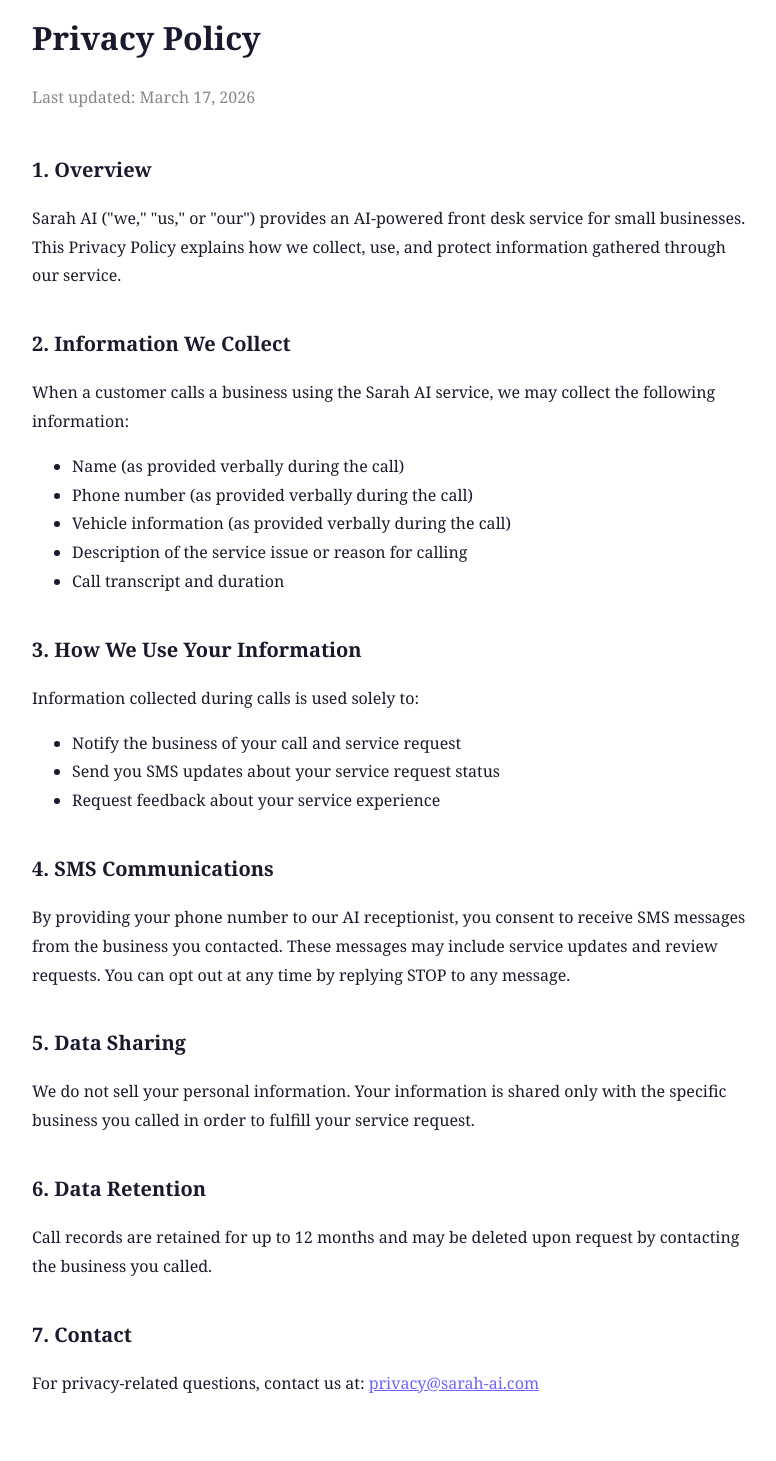
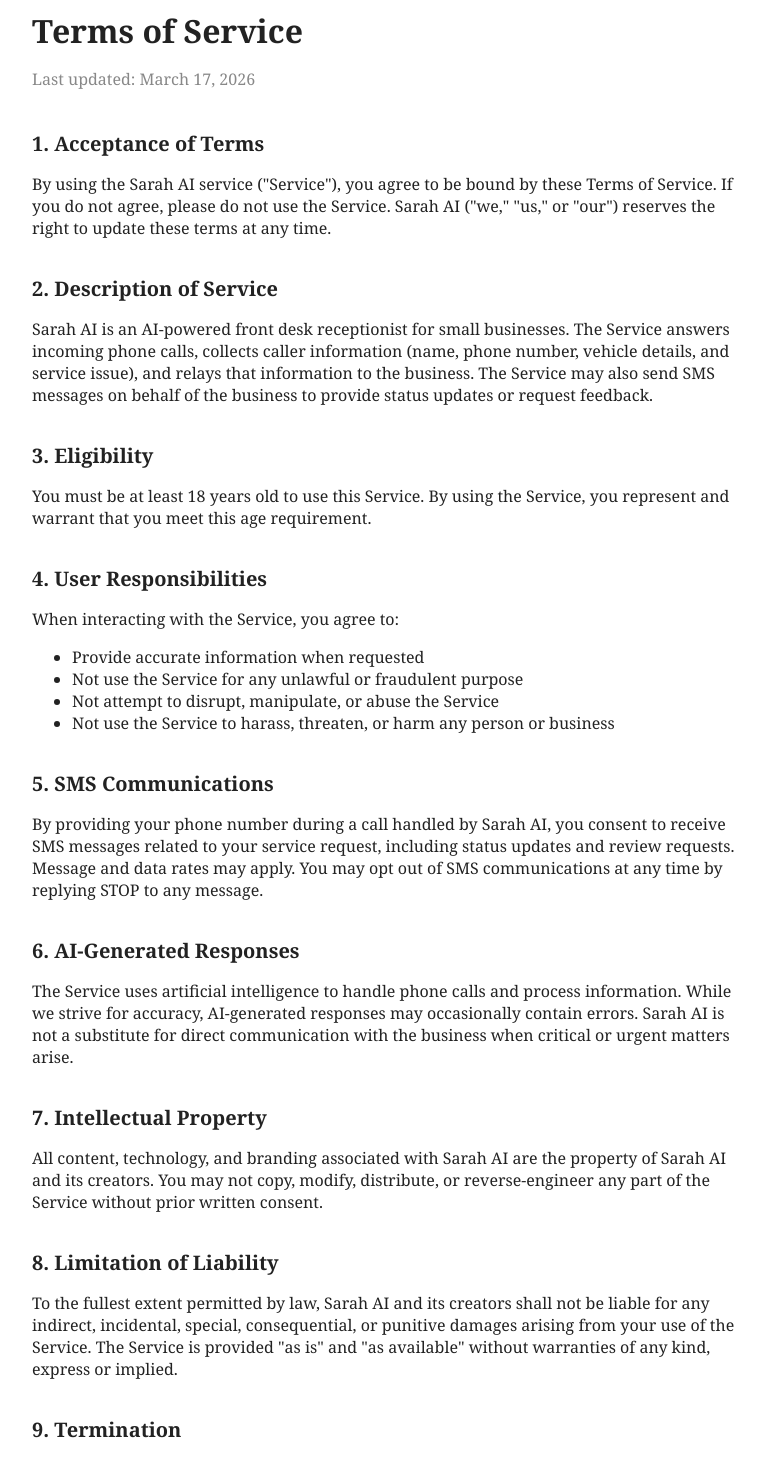
Before and after one commit to KidM3/sarah-ai, a Next.js app: page /terms in a window 1280 px wide. Shown: the part 80-1541 px from the top of the page, without its empty margins (248-1024 px from the left). Built offline with nearby package versions, Linux system fonts and the light colour scheme.

Commit message:
Update page.tsx

```diff
--- a/src/app/terms/page.tsx
+++ b/src/app/terms/page.tsx
@@ -1,41 +1,48 @@
-export default function PrivacyPolicy() {
+export default function TermsOfService() {
   return (
-    <div style={{ fontFamily: "Georgia, serif", maxWidth: 720, margin: "0 auto", padding: "60px 32px", color: "#1a1a2e", lineHeight: 1.8 }}>
-      <h1 style={{ fontSize: 32, fontWeight: 700, marginBottom: 8 }}>Privacy Policy</h1>
+    <div style={{ fontFamily: "Georgia, serif", maxWidth: 720, margin: "0 auto", padding: "60px 32px", color: "#222" }}>
+      <h1 style={{ fontSize: 32, fontWeight: 700, marginBottom: 8 }}>Terms of Service</h1>
       <p style={{ color: "#888", marginBottom: 40 }}>Last updated: March 17, 2026</p>
 
-      <h2 style={{ fontSize: 20, marginTop: 36, marginBottom: 12 }}>1. Overview</h2>
-      <p>Sarah AI ("we," "us," or "our") provides an AI-powered front desk service for small businesses. This Privacy Policy explains how we collect, use, and protect information gathered through our service.</p>
+      <h2 style={{ fontSize: 20, marginTop: 36, marginBottom: 12 }}>1. Acceptance of Terms</h2>
+      <p>By using the Sarah AI service ("Service"), you agree to be bound by these Terms of Service. If you do not agree, please do not use the Service. Sarah AI ("we," "us," or "our") reserves the right to update these terms at any time.</p>
 
-      <h2 style={{ fontSize: 20, marginTop: 36, marginBottom: 12 }}>2. Information We Collect</h2>
-      <p>When a customer calls a business using the Sarah AI service, we may collect the following information:</p>
+      <h2 style={{ fontSize: 20, marginTop: 36, marginBottom: 12 }}>2. Description of Service</h2>
+      <p>Sarah AI is an AI-powered front desk receptionist for small businesses. The Service answers incoming phone calls, collects caller information (name, phone number, vehicle details, and service issue), and relays that information to the business. The Service may also send SMS messages on behalf of the business to provide status updates or request feedback.</p>
+
+      <h2 style={{ fontSize: 20, marginTop: 36, marginBottom: 12 }}>3. Eligibility</h2>
+      <p>You must be at least 18 years old to use this Service. By using the Service, you represent and warrant that you meet this age requirement.</p>
+
+      <h2 style={{ fontSize: 20, marginTop: 36, marginBottom: 12 }}>4. User Responsibilities</h2>
+      <p>When interacting with the Service, you agree to:</p>
       <ul>
-        <li>Name (as provided verbally during the call)</li>
-        <li>Phone number (as provided verbally during the call)</li>
-        <li>Vehicle information (as provided verbally during the call)</li>
-        <li>Description of the service issue or reason for calling</li>
-        <li>Call transcript and duration</li>
+        <li>Provide accurate information when requested</li>
+        <li>Not use the Service for any unlawful or fraudulent purpose</li>
+        <li>Not attempt to disrupt, manipulate, or abuse the Service</li>
+        <li>Not use the Service to harass, threaten, or harm any person or business</li>
       </ul>
 
-      <h2 style={{ fontSize: 20, marginTop: 36, marginBottom: 12 }}>3. How We Use Your Information</h2>
-      <p>Information collected during calls is used solely to:</p>
-      <ul>
-        <li>Notify the business of your call and service request</li>
-        <li>Send you SMS updates about your service request status</li>
-        <li>Request feedback about your service experience</li>
-      </ul>
+      <h2 style={{ fontSize: 20, marginTop: 36, marginBottom: 12 }}>5. SMS Communications</h2>
+      <p>By providing your phone number during a call handled by Sarah AI, you consent to receive SMS messages related to your service request, including status updates and review requests. Message and data rates may apply. You may opt out of SMS communications at any time by replying STOP to any message.</p>
 
-      <h2 style={{ fontSize: 20, marginTop: 36, marginBottom: 12 }}>4. SMS Communications</h2>
-      <p>By providing your phone number to our AI receptionist, you consent to receive SMS messages from the business you contacted. These messages may include service updates and review requests. You can opt out at any time by replying STOP to any message.</p>
+      <h2 style={{ fontSize: 20, marginTop: 36, marginBottom: 12 }}>6. AI-Generated Responses</h2>
+      <p>The Service uses artificial intelligence to handle phone calls and process information. While we strive for accuracy, AI-generated responses may occasionally contain errors. Sarah AI is not a substitute for direct communication with the business when critical or urgent matters arise.</p>
 
-      <h2 style={{ fontSize: 20, marginTop: 36, marginBottom: 12 }}>5. Data Sharing</h2>
-      <p>We do not sell your personal information. Your information is shared only with the specific business you called in order to fulfill your service request.</p>
+      <h2 style={{ fontSize: 20, marginTop: 36, marginBottom: 12 }}>7. Intellectual Property</h2>
+      <p>All content, technology, and branding associated with Sarah AI are the property of Sarah AI and its creators. You may not copy, modify, distribute, or reverse-engineer any part of the Service without prior written consent.</p>
 
-      <h2 style={{ fontSize: 20, marginTop: 36, marginBottom: 12 }}>6. Data Retention</h2>
-      <p>Call records are retained for up to 12 months and may be deleted upon request by contacting the business you called.</p>
+      <h2 style={{ fontSize: 20, marginTop: 36, marginBottom: 12 }}>8. Limitation of Liability</h2>
+      <p>To the fullest extent permitted by law, Sarah AI and its creators shall not be liable for any indirect, incidental, special, consequential, or punitive damages arising from your use of the Service. The Service is provided "as is" and "as available" without warranties of any kind, express or implied.</p>
 
-      <h2 style={{ fontSize: 20, marginTop: 36, marginBottom: 12 }}>7. Contact</h2>
-      <p>For privacy-related questions, contact us at: <a href="mailto:privacy@sarah-ai.com" style={{ color: "#6c63ff" }}>privacy@sarah-ai.com</a></p>
+      <h2 style={{ fontSize: 20, marginTop: 36, marginBottom: 12 }}>9. Termination</h2>
+      <p>We reserve the right to suspend or terminate access to the Service at any time, for any reason, without prior notice. Upon termination, your right to use the Service ceases immediately.</p>
+
+      <h2 style={{ fontSize: 20, marginTop: 36, marginBottom: 12 }}>10. Governing Law</h2>
+      <p>These Terms shall be governed by and construed in accordance with the laws of the State of Maryland, without regard to its conflict of law provisions.</p>
+
+      <h2 style={{ fontSize: 20, marginTop: 36, marginBottom: 12 }}>11. Contact Us</h2>
+      <p>If you have any questions about these Terms of Service, please contact us at:</p>
+      <p style={{ marginTop: 8 }}>Email: support@sarah-ai.com</p>
     </div>
   );
 }
```
